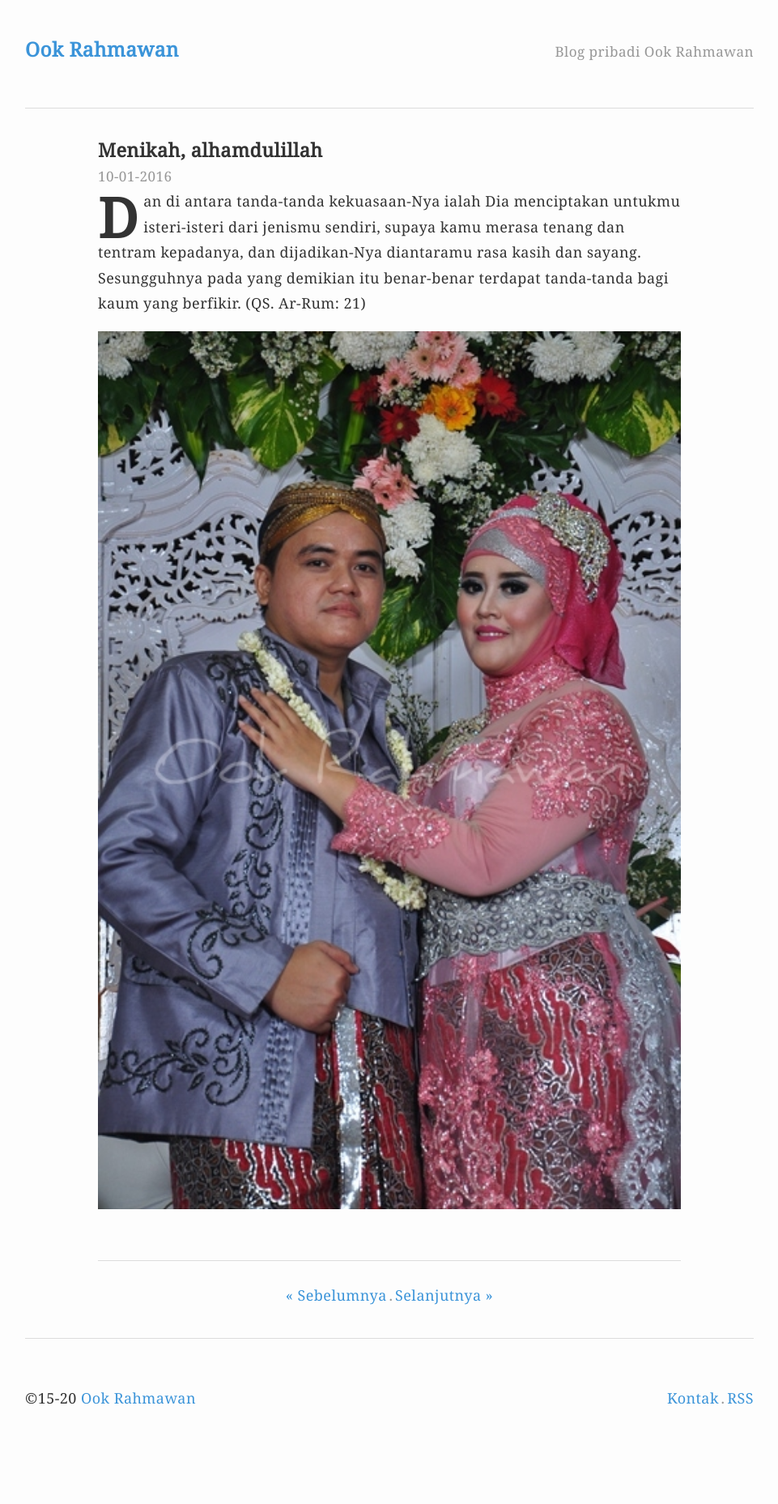
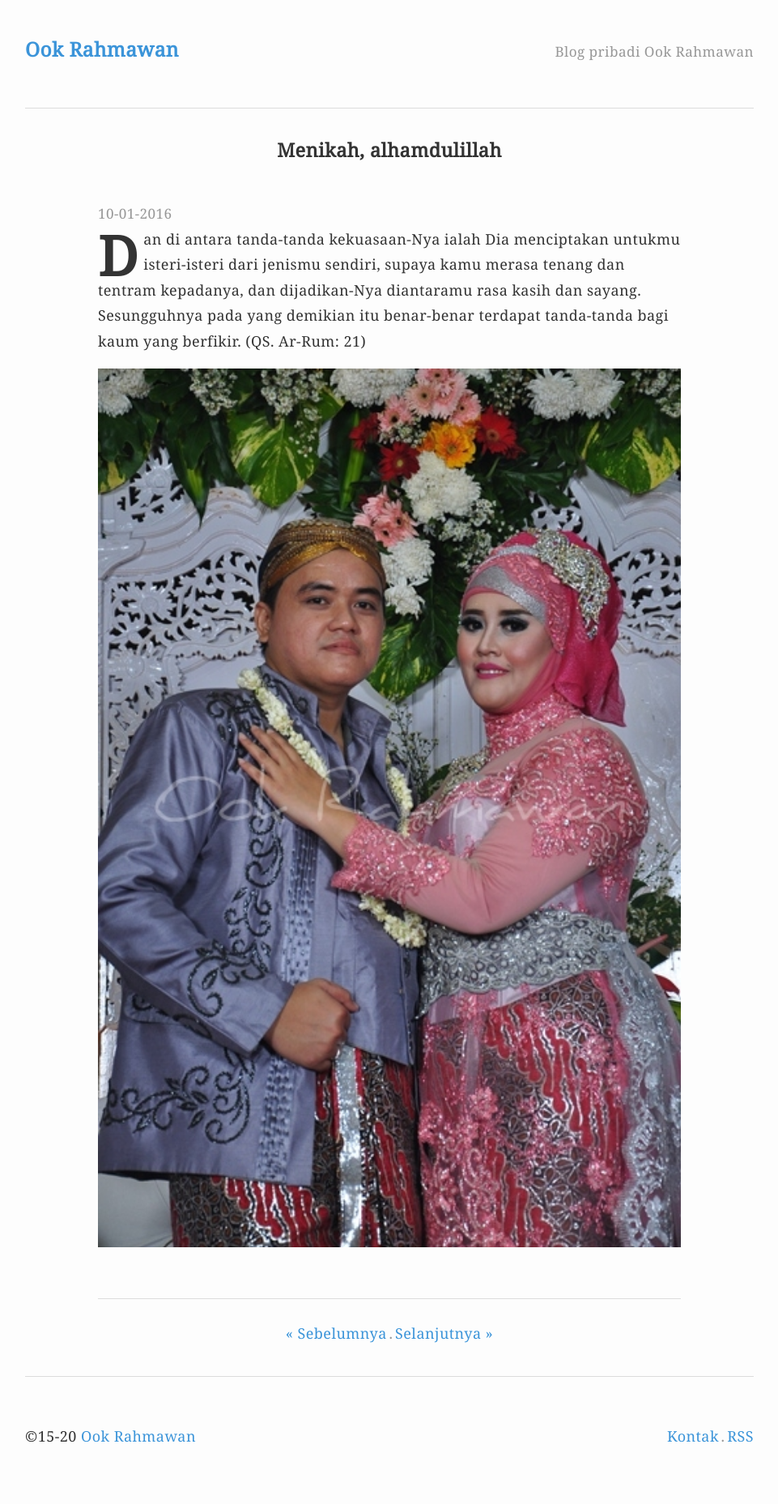
Before and after one commit to krhmwn/krhmwn.github.io, a Jekyll site: the page built from _posts/2016-01-10-menikah-alhamdulillah.markdown, in a window 1280 px wide. Shown: the whole page at 81% size, without its empty margins (159-1120 px from the left). Built offline with Jekyll 4.4.1, drawn with Linux system fonts in a browser that asks for light colours; before the commit the page ends 1810 px from its top, so only the background shows below that.

Commit message:
Update v.6.8.258

```diff
--- a/_layouts/post.html
+++ b/_layouts/post.html
@@ -2,7 +2,7 @@
 layout: default
 ---
 <header><h1><a href="/">{{ site.name }}</a></h1><p class="description">{{ site.description }}</p></header>
-<article class="post">{% if page.link %}<h2 class="posttitle"><a href="{{ page.link }}">{{page.title}}</a> &rarr;</h2>{% else %}<h2>{{page.title}}</h2>{% endif %}
+<article class="post">{% if page.link %}<h2 class="posttitle"><a href="{{ page.link }}">{{page.title}}</a> &rarr;</h2>{% else %}<h2 class="posttitle">{{page.title}}</h2>{% endif %}
 <time datetime="{{ page.date | date: '%Y-%m-%d' }}">{{ page.date | date: "%d-%m-%Y"}}</time>
 {{content}}
 </article>
```
